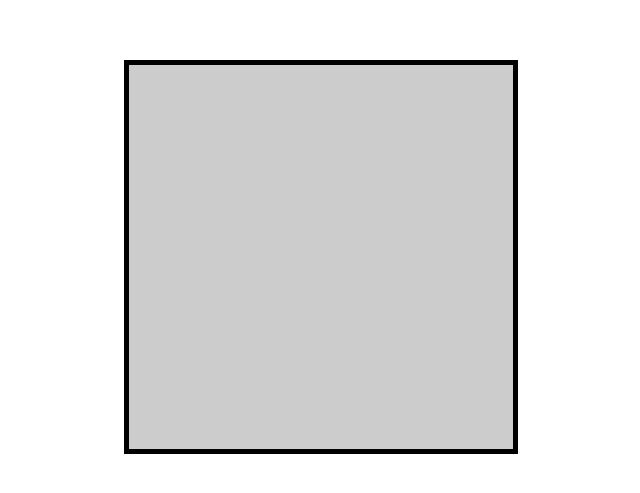
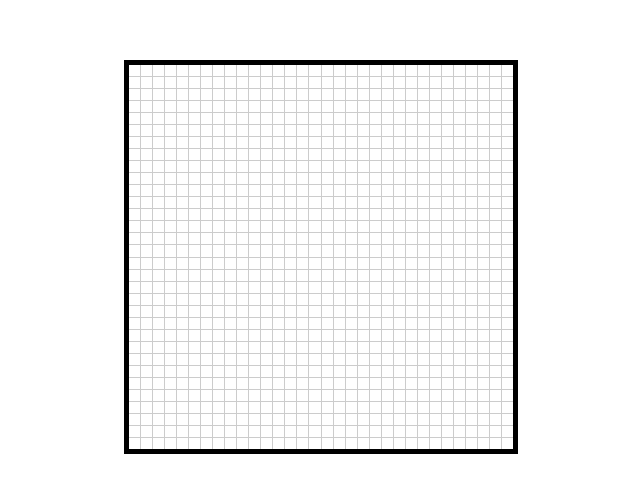
Before and after one commit to Omar-Risi/etch-a-sketch, a plain HTML site: page index.html in a window 1280 px wide. Shown: the part 143-636 px from the top of the page, without its empty margins (319-959 px from the left). Drawn offline with Linux system fonts and the light colour scheme.

Commit message:
added click event for the boxes

```diff
--- a/src/css/style.css
+++ b/src/css/style.css
@@ -14,16 +14,20 @@ body
 
 .container
 {
-    --grid-size: 32fr;
-
     display: grid;
-    grid-template-columns: var(--grid-size);
-    grid-template-rows: var(--grid-size);
-
     width: 30vw;
     aspect-ratio: 1/1;
     border: 5px solid #000;
 
     background-color: #ccc;
-    gap: .5vw;
+    gap: 1px;
 }
+
+.container > * {
+    background-color: #fff;
+    transition: 100ms ease;
+}
+
+.container > div:hover {
+    background-color: #0005;
+}
--- a/src/js/index.js
+++ b/src/js/index.js
@@ -1,23 +1,40 @@
 //global variables
-const grid_array = [];
+const grid_container = document.querySelector(".container");
+let grid_array = [];
+
+// add click event to box
+function boxClick (box) {
+
+    box.style.backgroundColor="#000";
+}
 
 //create grid function
 function createGrid(grid_size) {
 
+    //configure container
+    grid_container.innerHTML = "";
+    grid_container.style.cssText = `
+                                    grid-template-rows: repeat(${grid_size},1fr);
+                                    grid-template-columns:repeat(${grid_size},1fr)`;
+
+
     let grid_boxes = [];
-    for(let i = 0; i < grid_size; i++) {
+    for(let i = 0; i < (grid_size * grid_size); i++) {
 
         const gridBox = document.createElement("div");
         gridBox.classList.add("grid-box");
         gridBox.id = `box-${i}`;
+        gridBox.onclick = () => {boxClick(gridBox)};
         grid_boxes.push(gridBox);
+        grid_array = grid_boxes;
 
-        //add to GridContainer
+        grid_container.appendChild(gridBox);
     }
+
 
 
     return grid_boxes;
 }
 
 
-console.log(createGrid(32))
+createGrid(32);
```
